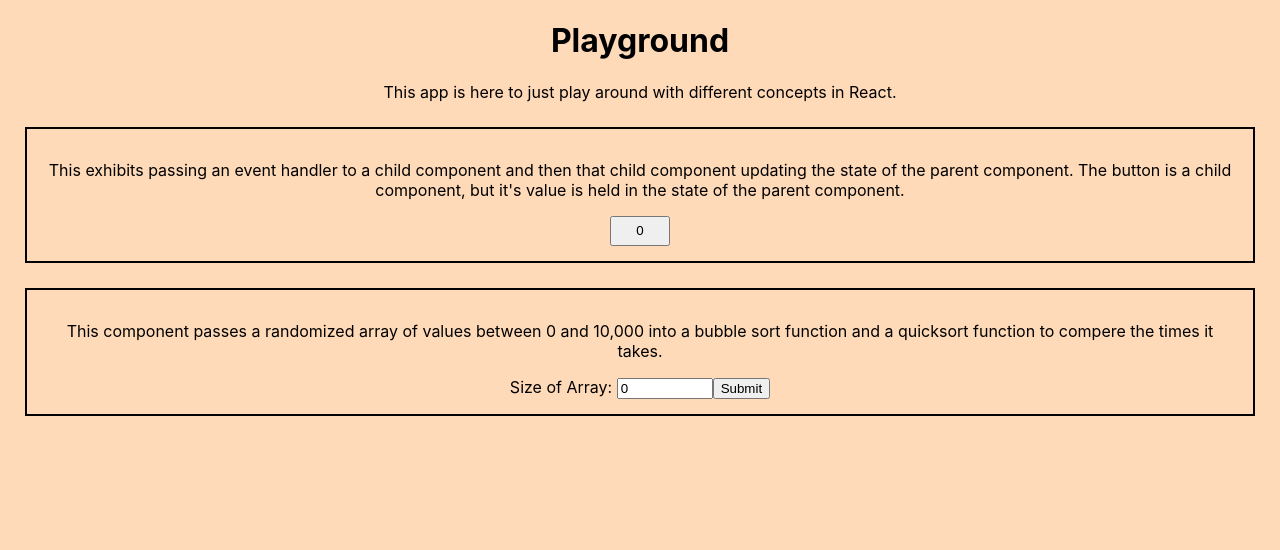
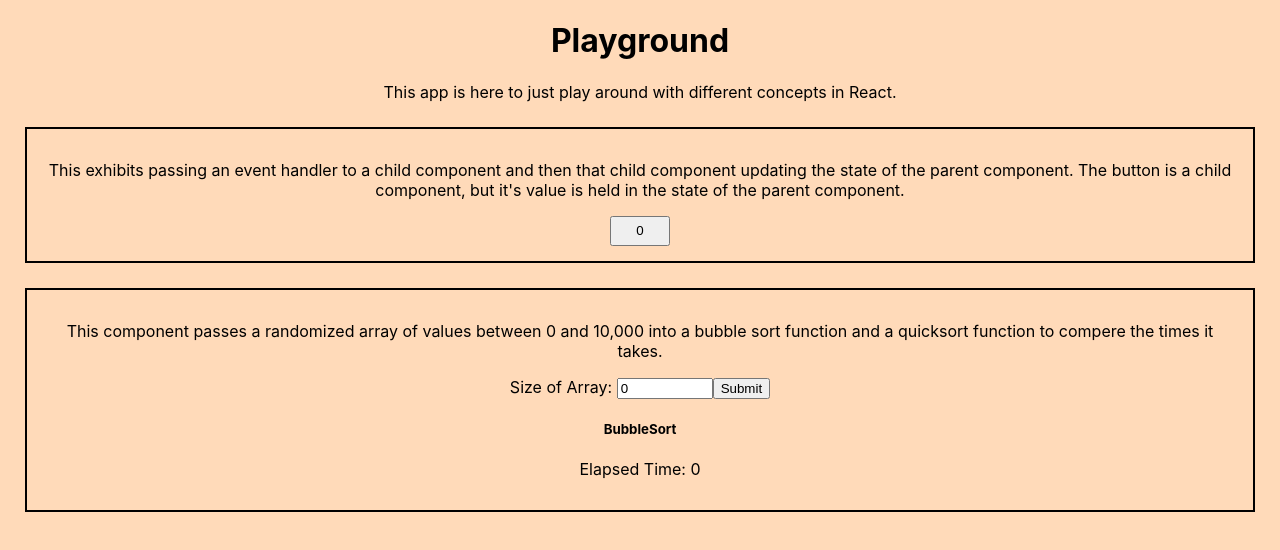
Before and after one commit to adavisson/playground, a React (Create React App) app: page / in a window 1280 px wide. Shown: the top 550 px of the page. Built offline with nearby package versions, Linux system fonts and the light colour scheme.

Commit message:
Created BubbleSort component

```diff
--- /dev/null
+++ b/src/containers/BubbleSort.js
@@ -0,0 +1,14 @@
+import React, { useState } from 'react';
+
+const BubbleSort = () => {
+  const [time,setTime] = useState(0);
+
+  return (
+    <div>
+      <h5>BubbleSort</h5>
+      <p>Elapsed Time: {time}</p>
+    </div>
+  );
+}
+
+export default BubbleSort;
--- a/src/containers/SortContainer.js
+++ b/src/containers/SortContainer.js
@@ -1,5 +1,6 @@
 import React, { useState } from 'react';
 import SortForm from '../components/SortForm';
+import BubbleSort from './BubbleSort';
 
 const SortContainer = () => {
   const [size,setSize] = useState(0);
@@ -29,6 +30,10 @@ const SortContainer = () => {
     <div className="border">
       {desc()}
       <SortForm size={size} onChange={sizeChange} onSubmit={formSubmit} />
+      <div className="sortContainer">
+        <BubbleSort array={randArr} />
+
+      </div>
     </div>
   );
 }
```
